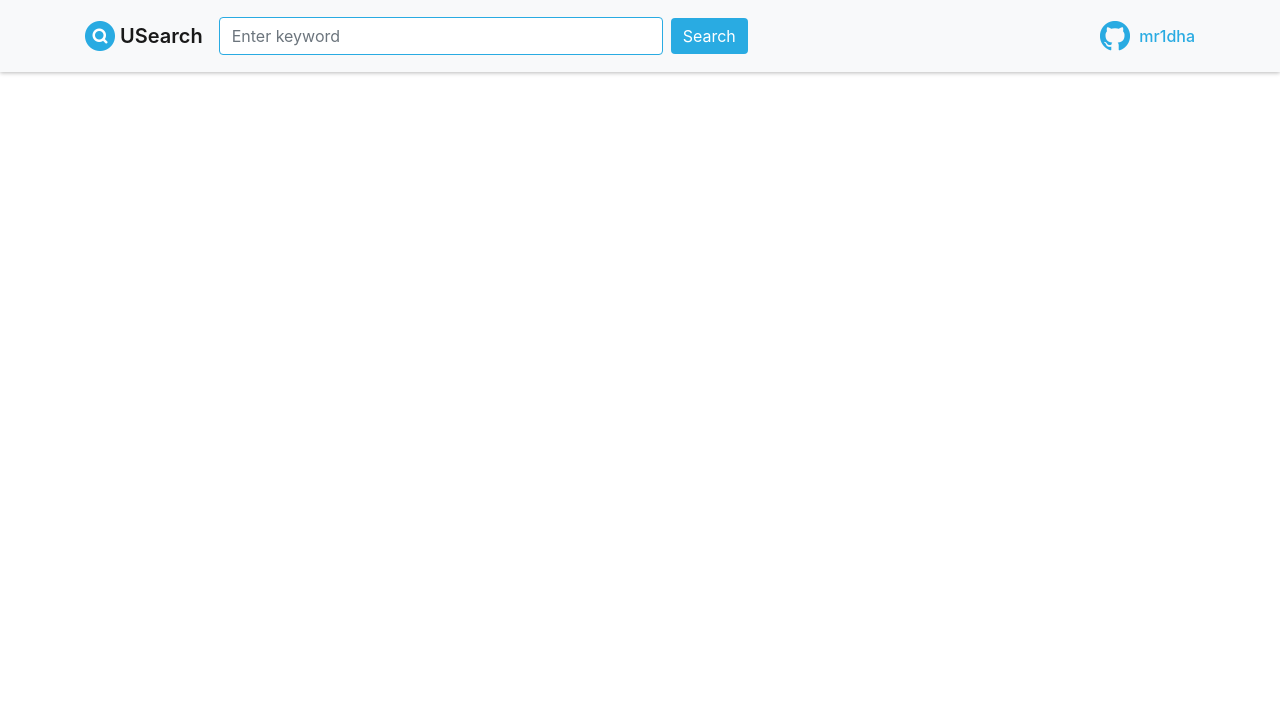
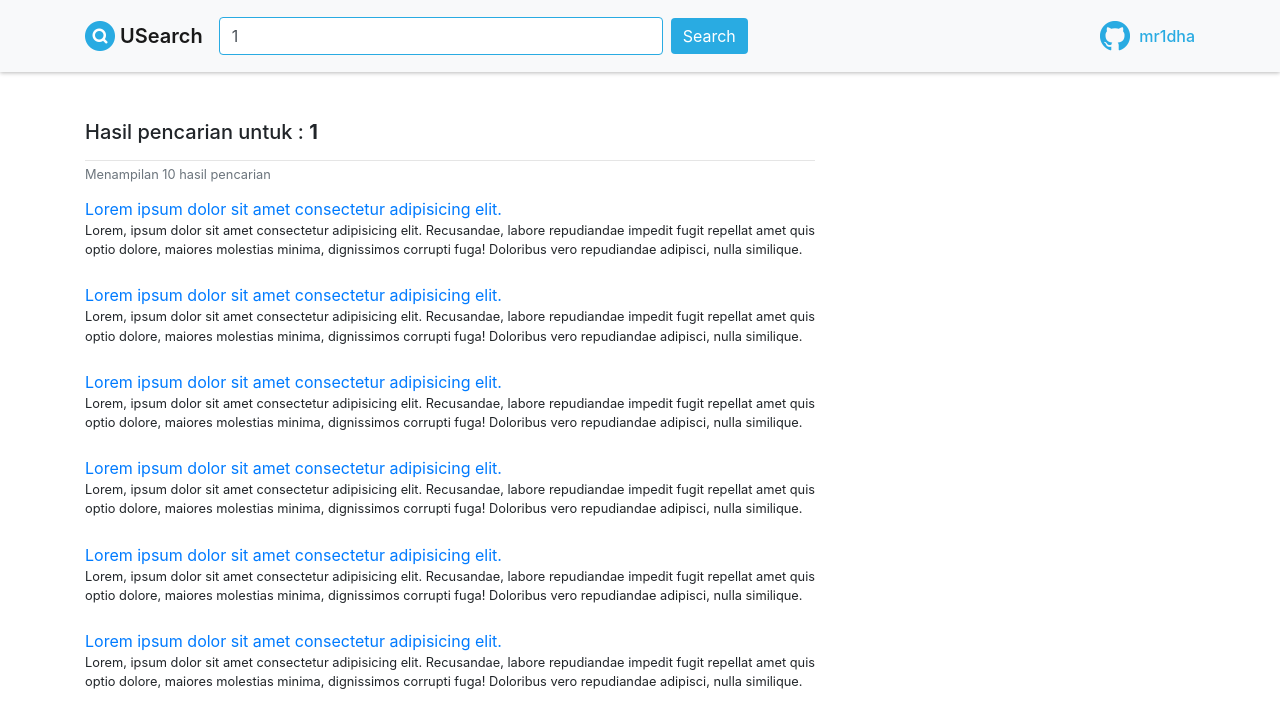
Before and after one commit to mr1dha/simple-search-engine, a PHP site: page /search.php?q=1 in a window 1280 px wide. Shown: the top 728 px of the page. Run offline with PHP 8.4, Linux system fonts and the light colour scheme.

Commit message:
Menyambungkan halaman index dan search dengan form

```diff
--- a/assets/css/style.css
+++ b/assets/css/style.css
@@ -48,7 +48,7 @@
 	height: 50vh;
 }
 
-#search-container input {
+#search-container input[type=search] {
 	border: 2px solid var(--my-softblue) !important;
 	border-top-left-radius: 10px;
 	border-bottom-left-radius: 10px;
@@ -66,3 +66,12 @@
 	display: inline-block;
 	margin-left: 5px;
 }
+
+.search-result-item small{
+	display: block !important;
+	text-align: justify;
+}
+
+.search-result-item {
+    padding: .75rem 0;
+}
--- /dev/null
+++ b/core/engine.php
@@ -0,0 +1,3 @@
+<?php
+	$q = $_GET['q'];
+	$n = isset($_GET['n']) ? $_GET['n'] : 10;
--- a/search.php
+++ b/search.php
@@ -1,3 +1,8 @@
+<?php
+    require 'core/engine.php';
+
+ ?>
+
 <!doctype html>
 <html lang="en">
 <head>
@@ -20,8 +25,8 @@
                 <img src="assets/img/search-icon.png" width="30" height="30" class="d-inline-block align-top" alt="">
                 USearch
             </a>
-            <form class="form-inline my-2 my-lg-0" id="form-seacrh-nav">
-                <input class="form-control mr-sm-2" type="search" placeholder="Enter keyword" aria-label="Search">
+            <form action="" method="GET" class="form-inline my-2 my-lg-0" id="form-seacrh-nav">
+                <input name="q" class="form-control mr-sm-2" type="search" placeholder="Enter keyword" aria-label="Search" value="<?= $q; ?>">
               <button class="btn bg-blue my-2 my-sm-0" type="submit">Search</button>
           </form>
 
@@ -41,8 +46,43 @@
 
 <div class="container mt-5">
     <div class="row align-items-bottom">
-        <div class="col-8">
+        <div class="col-md-8">
+            <h5>Hasil pencarian untuk : <b><?= $q; ?></b></h5>
+            <hr class="mb-0">
+            <small class="text-muted">Menampilan 10 hasil pencarian</small>
+        </div>
+    </div>
+    <div class="row">
+        <div class="col-md-8" id="search-result-container">
+            <div class="search-result-item">
+                <a href="#">Lorem ipsum dolor sit amet consectetur adipisicing elit.</a>
+                <small>Lorem, ipsum dolor sit amet consectetur adipisicing elit. Recusandae, labore repudiandae impedit fugit repellat amet quis optio dolore, maiores molestias minima, dignissimos corrupti fuga! Doloribus vero repudiandae adipisci, nulla similique.</small>
+            </div>
 
+            <div class="search-result-item">
+                <a href="#">Lorem ipsum dolor sit amet consectetur adipisicing elit.</a>
+                <small>Lorem, ipsum dolor sit amet consectetur adipisicing elit. Recusandae, labore repudiandae impedit fugit repellat amet quis optio dolore, maiores molestias minima, dignissimos corrupti fuga! Doloribus vero repudiandae adipisci, nulla similique.</small>
+            </div>
+
+            <div class="search-result-item">
+                <a href="#">Lorem ipsum dolor sit amet consectetur adipisicing elit.</a>
+                <small>Lorem, ipsum dolor sit amet consectetur adipisicing elit. Recusandae, labore repudiandae impedit fugit repellat amet quis optio dolore, maiores molestias minima, dignissimos corrupti fuga! Doloribus vero repudiandae adipisci, nulla similique.</small>
+            </div>
+
+            <div class="search-result-item">
+                <a href="#">Lorem ipsum dolor sit amet consectetur adipisicing elit.</a>
+                <small>Lorem, ipsum dolor sit amet consectetur adipisicing elit. Recusandae, labore repudiandae impedit fugit repellat amet quis optio dolore, maiores molestias minima, dignissimos corrupti fuga! Doloribus vero repudiandae adipisci, nulla similique.</small>
+            </div>
+
+            <div class="search-result-item">
+                <a href="#">Lorem ipsum dolor sit amet consectetur adipisicing elit.</a>
+                <small>Lorem, ipsum dolor sit amet consectetur adipisicing elit. Recusandae, labore repudiandae impedit fugit repellat amet quis optio dolore, maiores molestias minima, dignissimos corrupti fuga! Doloribus vero repudiandae adipisci, nulla similique.</small>
+            </div>
+
+            <div class="search-result-item">
+                <a href="#">Lorem ipsum dolor sit amet consectetur adipisicing elit.</a>
+                <small>Lorem, ipsum dolor sit amet consectetur adipisicing elit. Recusandae, labore repudiandae impedit fugit repellat amet quis optio dolore, maiores molestias minima, dignissimos corrupti fuga! Doloribus vero repudiandae adipisci, nulla similique.</small>
+            </div>
         </div>
     </div>
 </div>
```
Also changed, not shown: index.php (+7 -4 lines).
